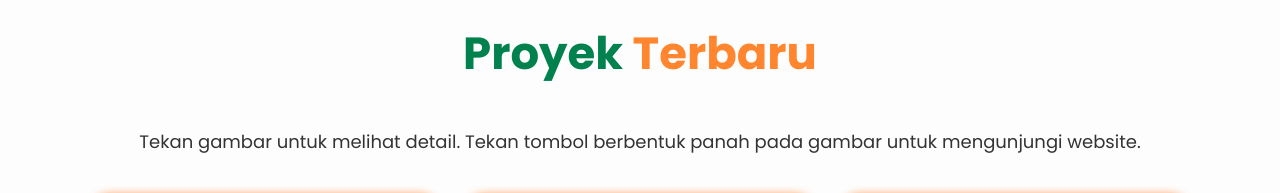
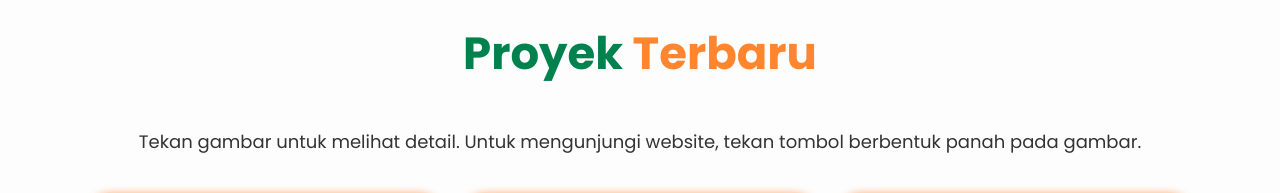
Before and after one commit to portofoliodigital/codeuniverse, a plain HTML site: page index.html in a window 1280 px wide. Shown: the part 1680-1873 px from the top of the page. Drawn offline with nearby package versions, Linux system fonts and the light colour scheme.

Commit message:
Update index.html
update line 113

```diff
--- a/index.html
+++ b/index.html
@@ -110,7 +110,7 @@
     <!-- portfolio section design -->
     <section class="portfolio" id="portfolio">
         <h2 class="heading">Proyek <span>Terbaru</span></h2>
-        <p>Tekan gambar untuk melihat detail. Tekan tombol berbentuk panah pada gambar untuk mengunjungi website.</p>
+        <p>Tekan gambar untuk melihat detail. Untuk mengunjungi website, tekan tombol berbentuk panah pada gambar.</p>
 
         <div class="portfolio-container">
             <div class="portfolio-box">
```
